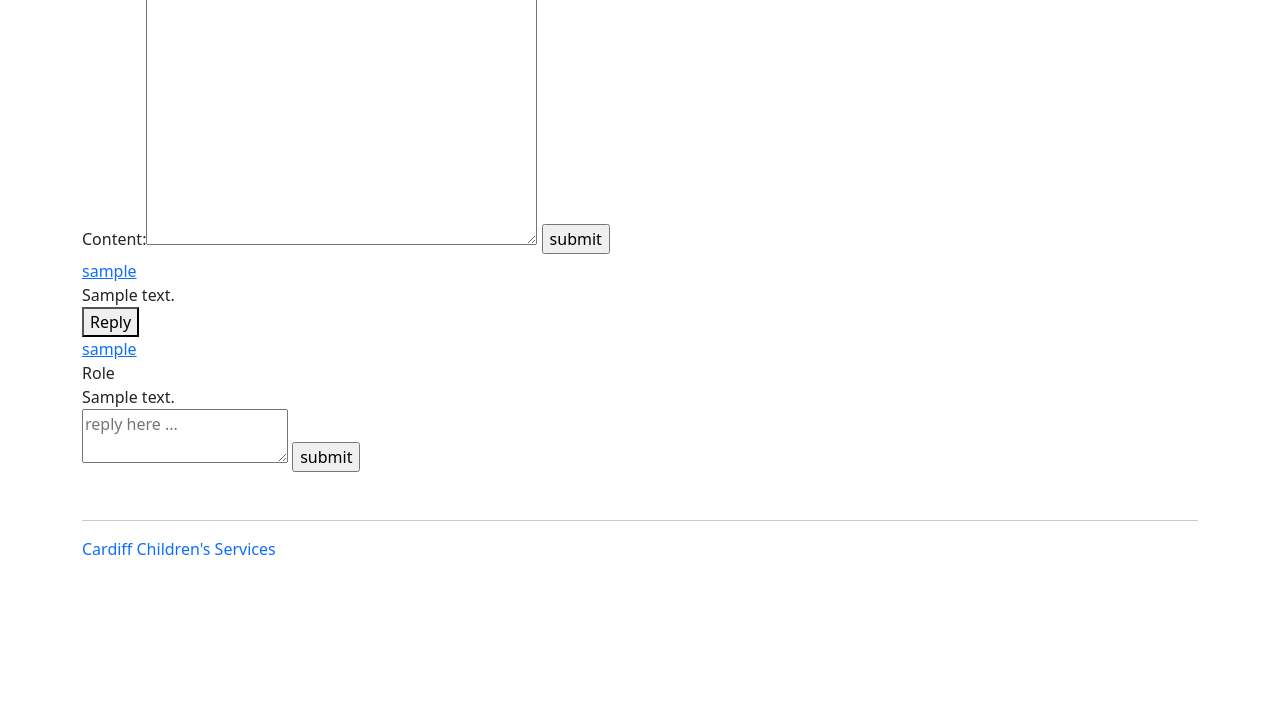
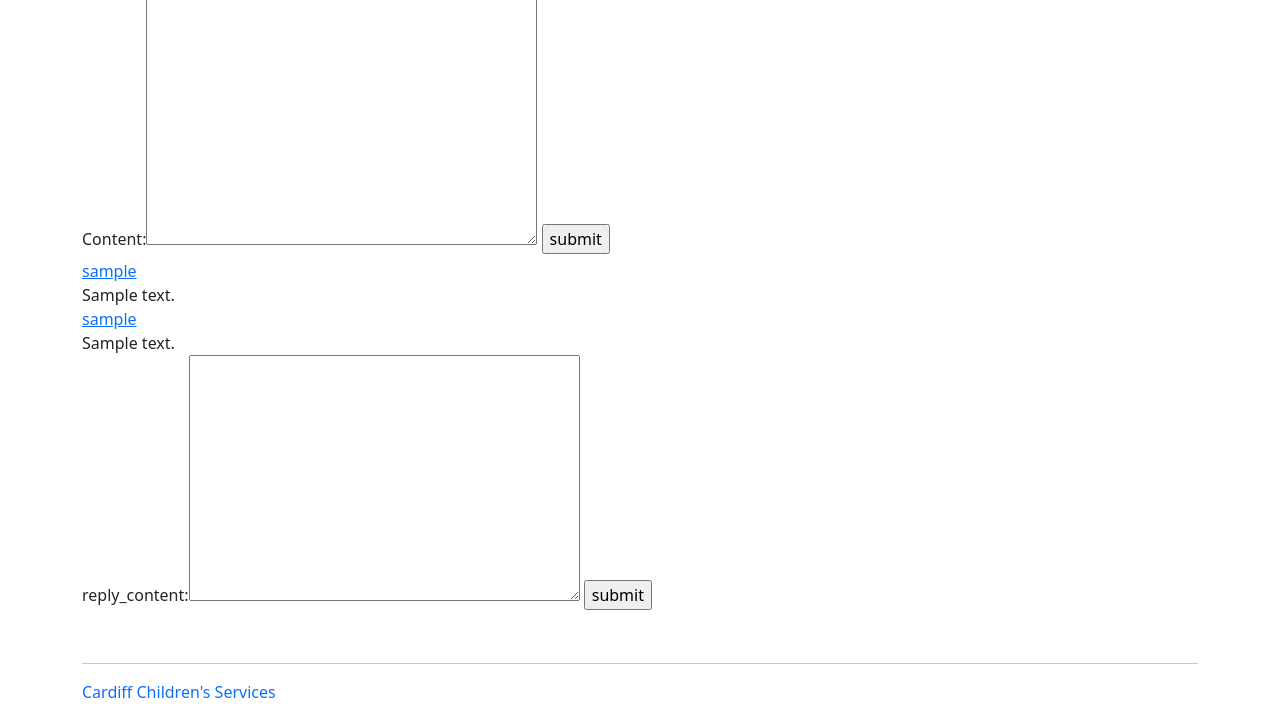
Before and after one commit to pyjaks/Guide-to-Being-in-Care-FYP, a Django app: a page that uses guide/discussion_board/templates/detail.html in a window 1280 px wide. Shown: the part 201-921 px from the top of the page. Before the commit the page ends 756 px from the top, so only its background shows below. Run offline with Django 3.2, Linux system fonts and the light colour scheme; tables that the repository leaves empty hold one stand-in row (values such as "Sample post"); some libraries are stand-ins or nearby versions.

Commit message:
Add reply functionality to detail page

```diff
--- a/guide/discussion_board/forms.py
+++ b/guide/discussion_board/forms.py
@@ -1,5 +1,7 @@
 from django.forms import ModelForm
-from .models import Post, Comment
+from django.utils.translation import ugettext_lazy as _
+
+from .models import Post, Comment, Reply
 
 
 class NewPostForm(ModelForm):
@@ -12,3 +14,12 @@
     class Meta:
         model = Comment
         fields = ['content']
+
+
+class NewReplyForm(ModelForm):
+    class Meta:
+        model = Reply
+        fields = ['content']
+        labels = {
+            'content': _('reply_content'),
+        }
--- a/guide/discussion_board/templates/detail.html
+++ b/guide/discussion_board/templates/detail.html
@@ -13,81 +13,64 @@
 -->
 {% block content %}
 <body>
-        <!--Navigation-->
 <div class="navigate">
     <span><a href="">Main</a> >> <a href="{{post.categories.all.0.get_absolute_url}}">{{post.categories.all.0}}</a> >> <a href="{{post.get_absolute_url}}">{{post.title}}</a></span>
 </div>
-
-        <!--Topic Section-->
 <div class="topic-container">
-            <!--Original thread-->
     <div class="head">
         <div class="authors">{{post.user}}</div>
         <div class="content">Topic: {{post.title}} </div>
     </div>
-
     <div class="body">
         <div class="content">
             {{post.content}}
             <br>
-                    <!---
-                    <div class="comment">
-                        <button onclick="showComment()">Comment</button>
-                    </div>
-                    ---->
         </div>
     </div>
 </div>
 
-        <!--Comment Area-->
-        <div class="comment-area hide" id="comment-area">
+<div class="comment-area" id="comment-area">
     <form method="post" action="">
         {% csrf_token %}
-            {{ form }}
+        {{ new_comment_form }}
         <input type="submit" value="submit">
     </form>
-            <!-- <textarea name="comment" id="" placeholder="Comment here"></textarea> -->
 </div>
 
-        <!--Comments Section-->
-
 {% for comment in post.get_comments %}
-
 <div class="comments-container">
     <div class="body">
         <div class="authors">
-                    <div class="username"><a href="">{{comment.user}}</a></div>
+            <div class="username"><a href="">{{ comment.user }}</a></div>
         </div>
         <div class="content">
-                    {{comment.content}}
-                    <br>
-                    <div class="comment">
-                        <button onclick="showReply()">Reply</button>
-                    </div>
-                </div>
-            </div>
-        </div>
-        <!--Replies-->
-        {% for reply in comment.get_replies %}
-         <div class="comments-container" style="width: 95%, margin-left:5%;">
-            <div class="body">
-                <div class="authors">
-                    <div class="username"><a href="">{{reply.user}}</a></div>
-                    <div>Role</div>
-                </div>
-                <div class="content">
-                    {{reply.content}}
+            {{ comment.content }}
             <br>
         </div>
     </div>
 </div>
-        <!--Reply Area-->
-        <div class="comment-area hide" id="reply-area">
-            <textarea name="reply" id="" placeholder="reply here ... "></textarea>
-            <input type="submit" value="submit">
+
+{% for reply in comment.get_replies %}
+<div class="comments-container" style="width: 95%, margin-left:50px;">
+    <div class="body">
+        <div class="authors">
+            <div class="username"><a href="">{{ reply.user }}</a></div>
+        </div>
+        <div class="content">
+            {{ reply.content }}
+            <br>
+        </div>
+    </div>
 </div>
 {% endfor %}
+<div class="comment-area hide" id="reply-area">
+    <form method="post" action="">
+        {% csrf_token %}
+        {{ new_reply_form }}
+        <input type="hidden" name="reply_to" value="{{ comment.id }}">
+        <input type="submit" value="submit">
+    </form>
 {% endfor %}
-
+</div>
 </body>
 {% endblock %}
--- a/guide/discussion_board/views.py
+++ b/guide/discussion_board/views.py
@@ -35,7 +35,8 @@
 
     def get_context_data(self, **kwargs):
         context = super().get_context_data(**kwargs)
-        context['form'] = NewCommentForm()
+        context['new_comment_form'] = NewCommentForm()
+        context['new_reply_form'] = NewReplyForm()
         return context
 
 
@@ -61,6 +62,28 @@
         return reverse('detail', kwargs={'slug': self.object.slug})
 
 
+class NewReplyFormView(SingleObjectMixin, FormView):
+    template_name = 'detail.html'
+    form_class = NewReplyForm
+    model = Post
+
+    def post(self, request, *args, **kwargs):
+        if not request.user.is_authenticated:
+            return HttpResponseForbidden()
+        self.object = self.get_object()
+        return super().post(request, *args, **kwargs)
+
+    def form_valid(self, form):
+        form.instance.user = Author.objects.get(user=self.request.user)
+        form.instance.datePosted = datetime.now()
+        form.instance.reply_to = Comment.objects.get(id=form.data["reply_to"])
+        form.instance.save()
+        return super().form_valid(form)
+
+    def get_success_url(self):
+        return reverse('detail', kwargs={'slug': self.object.slug})
+
+
 class DiscussionBoardDetailView(View):
 
     def get(self, request, *args, **kwargs):
@@ -69,6 +92,9 @@
 
     def post(self, request, *args, **kwargs):
         view = NewCommentFormView.as_view()
+        print(request.POST)
+        if "reply_to" in request.POST:
+            view = NewReplyFormView.as_view()
         return view(request, *args, **kwargs)
 
 
```
Lines whose indentation alone changed are shown as unchanged.
